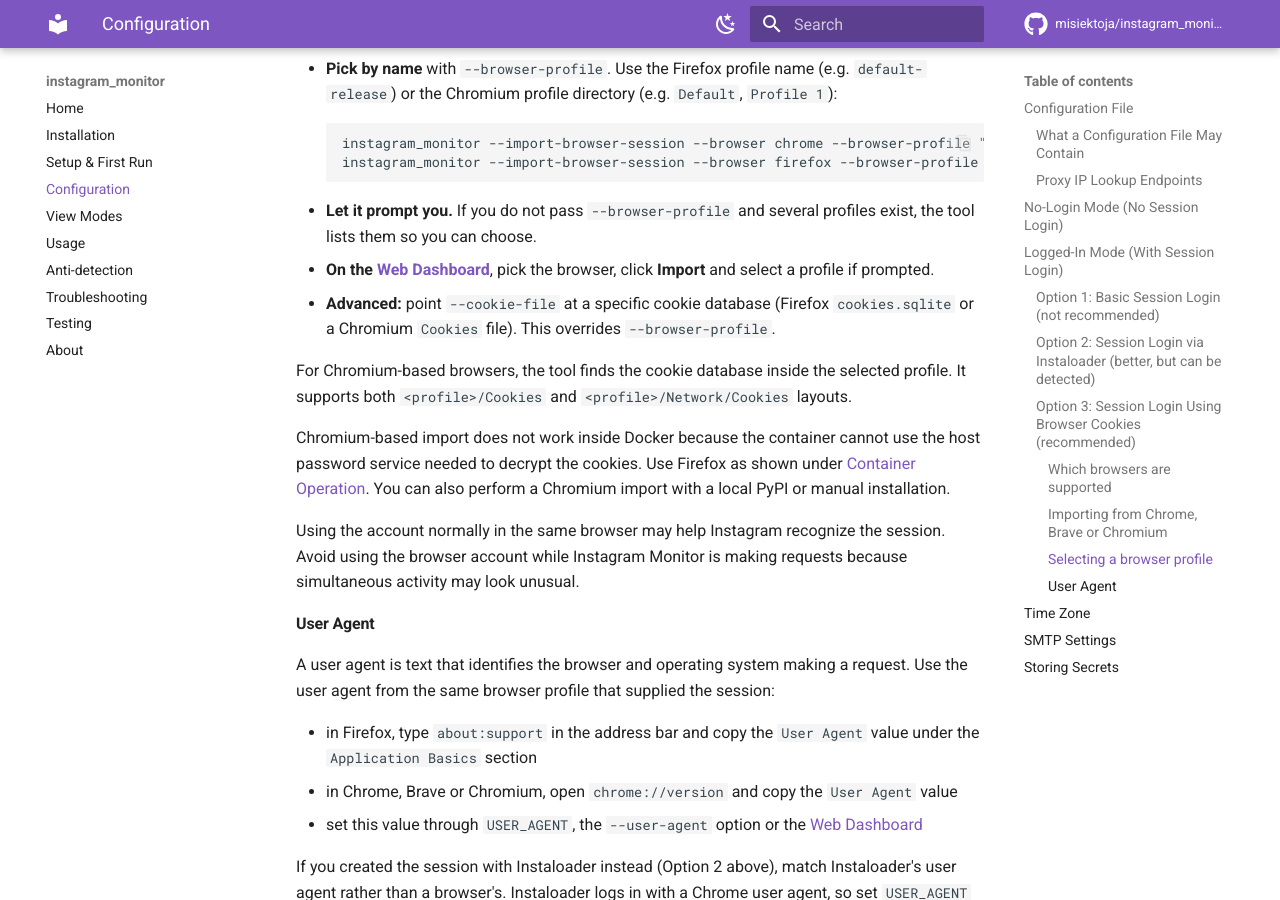
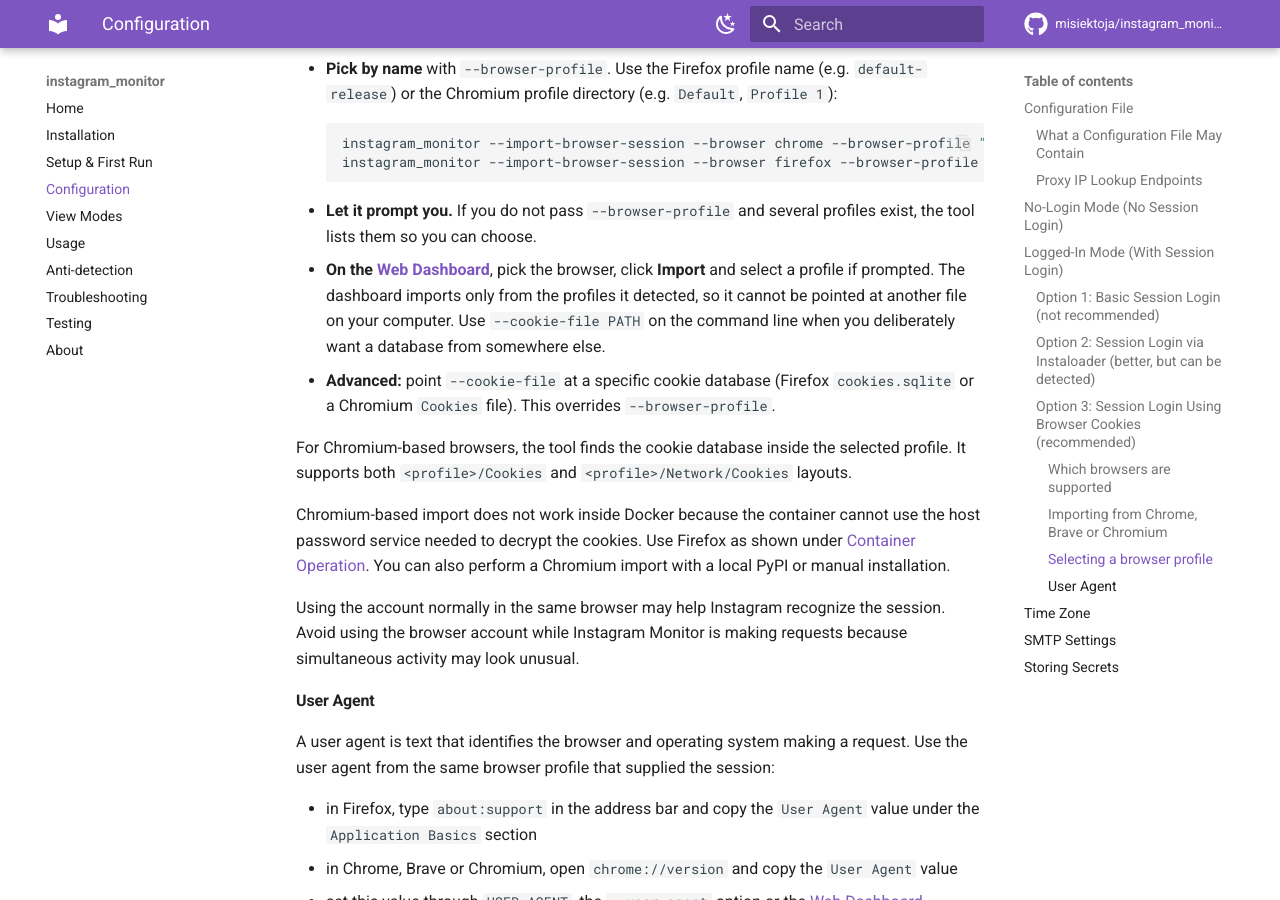
Before and after one commit to misiektoja/instagram_monitor, an MkDocs documentation site: the page built from docs/configuration.md, in a window 1280 px wide and 900 px high, scrolled down 6035 px. Built offline with MkDocs 1.6.1 and Material for MkDocs 9.7.7, drawn with Linux system fonts in a browser that asks for light colours; comment, search, counter and statistics services are not loaded.

Commit message:
docs(config): note dashboard imports detected profiles only

````diff
--- a/docs/configuration.md
+++ b/docs/configuration.md
@@ -214,7 +214,7 @@
     ```
 
 - **Let it prompt you.** If you do not pass `--browser-profile` and several profiles exist, the tool lists them so you can choose.
-- **On the [Web Dashboard](view-modes.md#web-dashboard-mode)**, pick the browser, click **Import** and select a profile if prompted.
+- **On the [Web Dashboard](view-modes.md#web-dashboard-mode)**, pick the browser, click **Import** and select a profile if prompted. The dashboard imports only from the profiles it detected, so it cannot be pointed at another file on your computer. Use `--cookie-file PATH` on the command line when you deliberately want a database from somewhere else.
 - **Advanced:** point `--cookie-file` at a specific cookie database (Firefox `cookies.sqlite` or a Chromium `Cookies` file). This overrides `--browser-profile`.
 
 For Chromium-based browsers, the tool finds the cookie database inside the selected profile. It supports both `<profile>/Cookies` and `<profile>/Network/Cookies` layouts.
````
